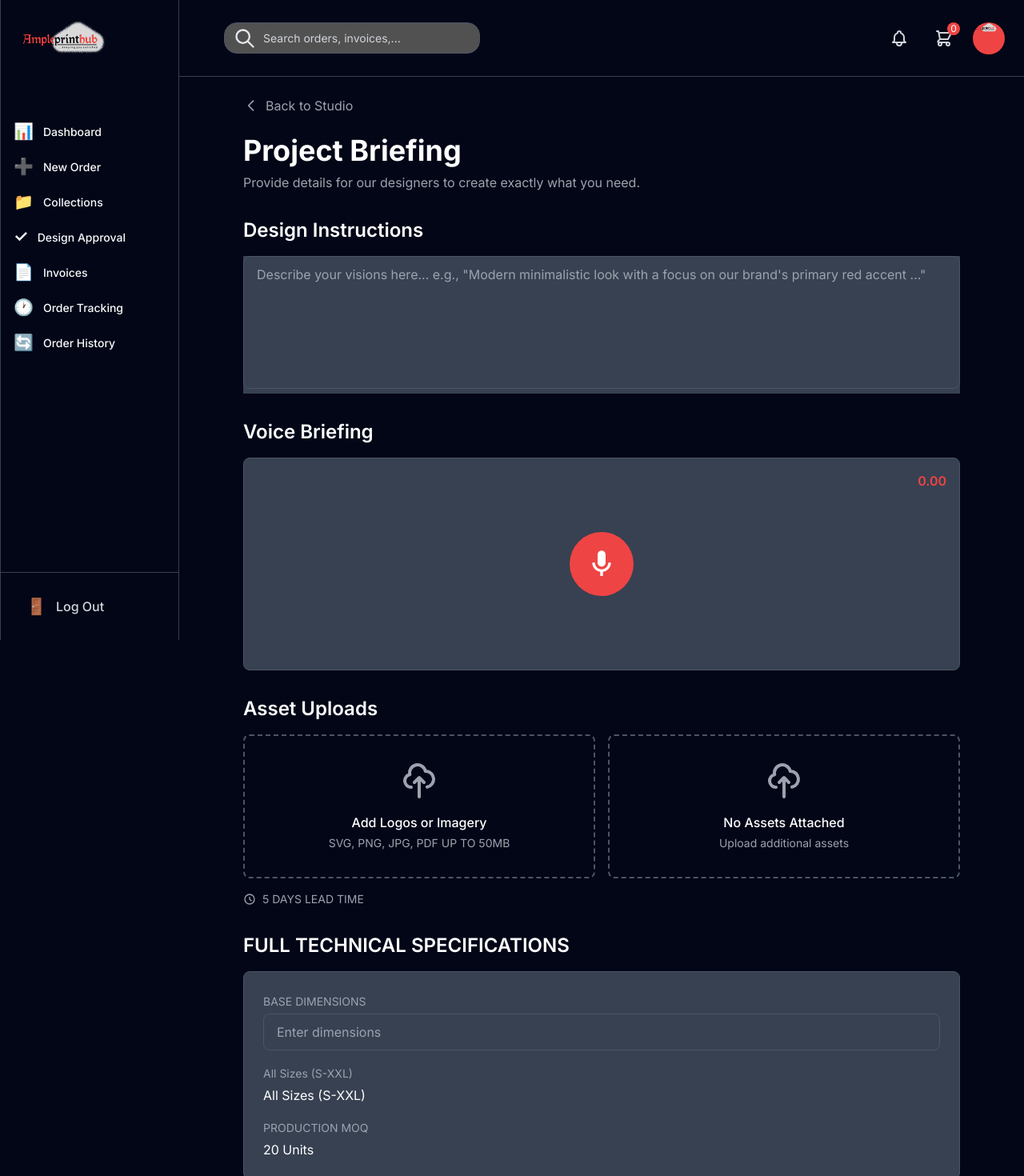
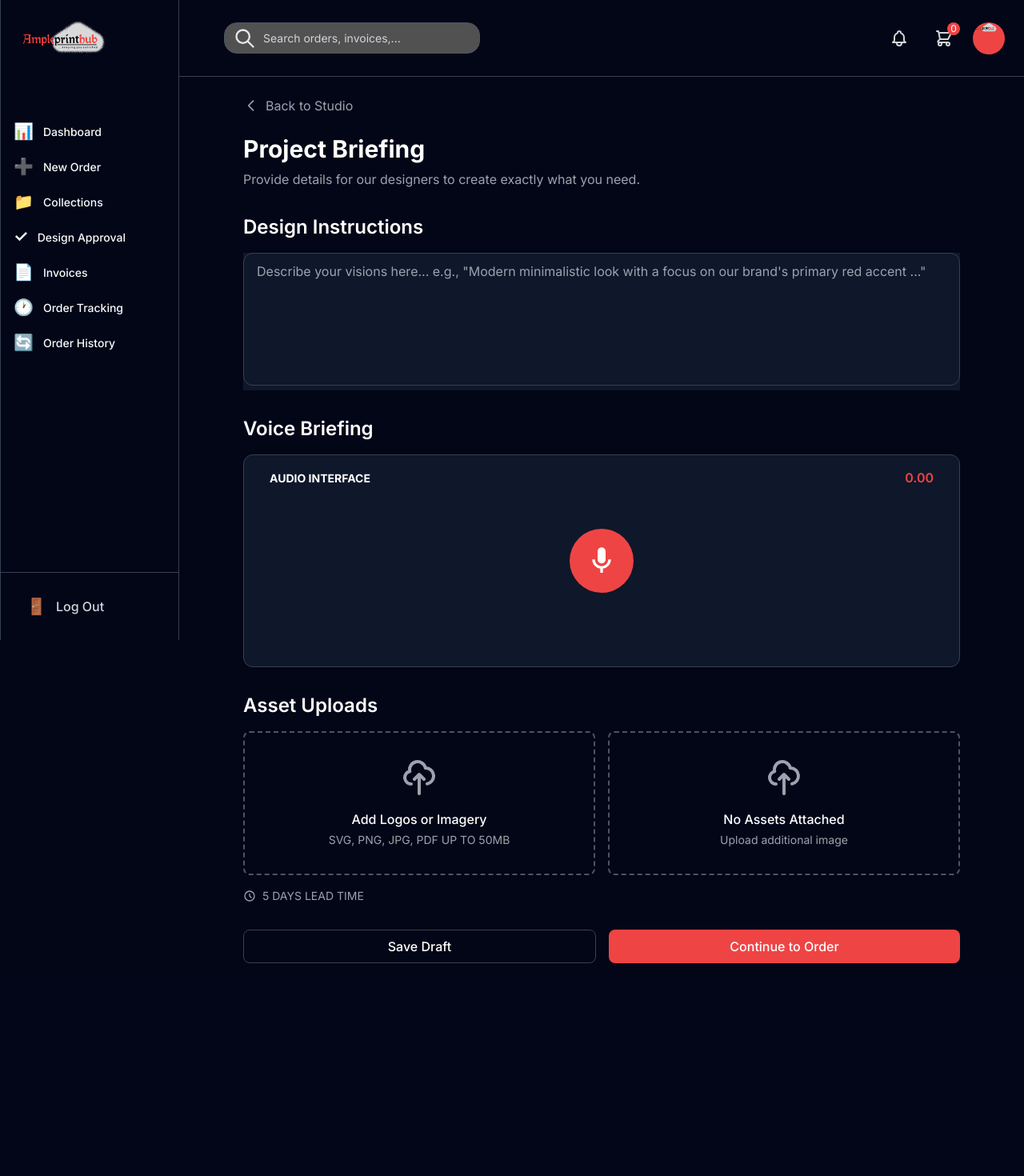
Before and after one commit to Dev-JoyA/ample--print-frontend, a Next.js app: page /products/1/customize in a window 1280 px wide. Shown: the top 1470 px of the page at 80% size. After the commit the page ends 1228 px from the top, so only its background shows below. Built offline with nearby package versions, Linux system fonts and the light colour scheme; a web font is replaced by a local one.

Commit message:
product briefing done

```diff
--- a/src/app/products/[id]/customize/page.js
+++ b/src/app/products/[id]/customize/page.js
@@ -61,7 +61,7 @@ export default function CustomerBriefPage() {
         </button>
 
         <div className="mb-8">
-          <h1 className="text-4xl font-bold text-white mb-2">Project Briefing</h1>
+          <h1 className="text-3xl font-bold text-white mb-2">Project Briefing</h1>
           <p className="text-gray-400">Provide details for our designers to create exactly what you need.</p>
         </div>
 
@@ -70,20 +70,21 @@ export default function CustomerBriefPage() {
           <section>
             <h2 className="text-2xl font-semibold text-white mb-4">Design Instructions</h2>
             <Textarea
-              placeholder={`Describe your visions here... e.g., "Modern minimalistic look with a focus on our brand's primary red accent ..."`}
-              value={formData.designInstructions}
-              onChange={(e) => handleInputChange('designInstructions', e.target.value)}
-              rows={6}
-              className="bg-dark-light"
+                className="!bg-slate-900"
+                placeholder={`Describe your visions here... e.g., "Modern minimalistic look with a focus on our brand's primary red accent ..."`}
+                value={formData.designInstructions}
+                onChange={(e) => handleInputChange('designInstructions', e.target.value)}
+                rows={6}
             />
           </section>
 
           {/* Voice Briefing */}
           <section>
             <h2 className="text-2xl font-semibold text-white mb-4">Voice Briefing</h2>
-            <div className="bg-dark-light rounded-lg p-8 border border-dark-lighter relative">
-              <div className="absolute top-4 right-4 text-primary font-semibold">
-                {recordingTime.toFixed(2)}
+            <div className="bg-slate-900 rounded-xl p-8 border border-gray-700 relative">
+              <div className="absolute top-4 left-0 right-0 px-8 flex items-center justify-between">
+                <h2 className='font-bold text-[14px]'>AUDIO INTERFACE</h2>
+                <p className='font-semibold text-primary'>{recordingTime.toFixed(2)}</p>
               </div>
               <div className="flex items-center justify-center min-h-[200px]">
                 <button
@@ -138,7 +139,7 @@ export default function CustomerBriefPage() {
                     <path strokeLinecap="round" strokeLinejoin="round" strokeWidth={2} d="M7 16a4 4 0 01-.88-7.903A5 5 0 1115.9 6L16 6a5 5 0 011 9.9M15 13l-3-3m0 0l-3 3m3-3v12" />
                   </svg>
                   <p className="text-white font-medium mb-1">No Assets Attached</p>
-                  <p className="text-gray-400 text-sm">Upload additional assets</p>
+                  <p className="text-gray-400 text-sm">Upload additional image</p>
                 </label>
               </div>
             </div>
@@ -151,9 +152,9 @@ export default function CustomerBriefPage() {
           </section>
 
           {/* Technical Specifications */}
-          <section>
+          {/* <section>
             <h2 className="text-2xl font-semibold text-white mb-4">FULL TECHNICAL SPECIFICATIONS</h2>
-            <div className="bg-dark-light rounded-lg p-6 border border-dark-lighter space-y-4">
+            <div className="bg-slate-950 rounded-lg p-6 border border-dark-lighter space-y-4">
               <div>
                 <label className="text-gray-400 text-sm">BASE DIMENSIONS</label>
                 <Input
@@ -170,15 +171,16 @@ export default function CustomerBriefPage() {
                 <p className="text-white mt-1">20 Units</p>
               </div>
             </div>
-          </section>
+          </section> */}
 
           {/* Actions */}
-          <div className="flex gap-4">
+          <div className="flex w-full gap-4 mt-4">
             <Button
               variant="secondary"
               onClick={() => router.back()}
+              className='flex-1 !border !border-gray-700 '
             >
-              Save & Continue Later
+              Save Draft
             </Button>
             <Button
               variant="primary"
--- a/src/components/ui/Textarea.js
+++ b/src/components/ui/Textarea.js
@@ -22,9 +22,9 @@ const Textarea = ({
         value={value}
         onChange={onChange}
         rows={rows}
-        className={`w-full px-4 py-2.5 bg-dark-light border ${
-          error ? 'border-red-500' : 'border-dark-lighter'
-        } rounded-lg text-white placeholder-gray-400 focus:outline-none focus:ring-2 focus:ring-primary focus:border-transparent transition-colors resize-none`}
+        className={`w-full px-4 py-2.5 bg-slate-900 border ${
+          error ? 'border-red-500' : 'border-gray-700'
+        } rounded-xl text-white placeholder-gray-400 focus:outline-none focus:ring-2 focus:ring-primary focus:border-transparent transition-colors resize-none`}
         required={required}
         {...props}
       />
```
